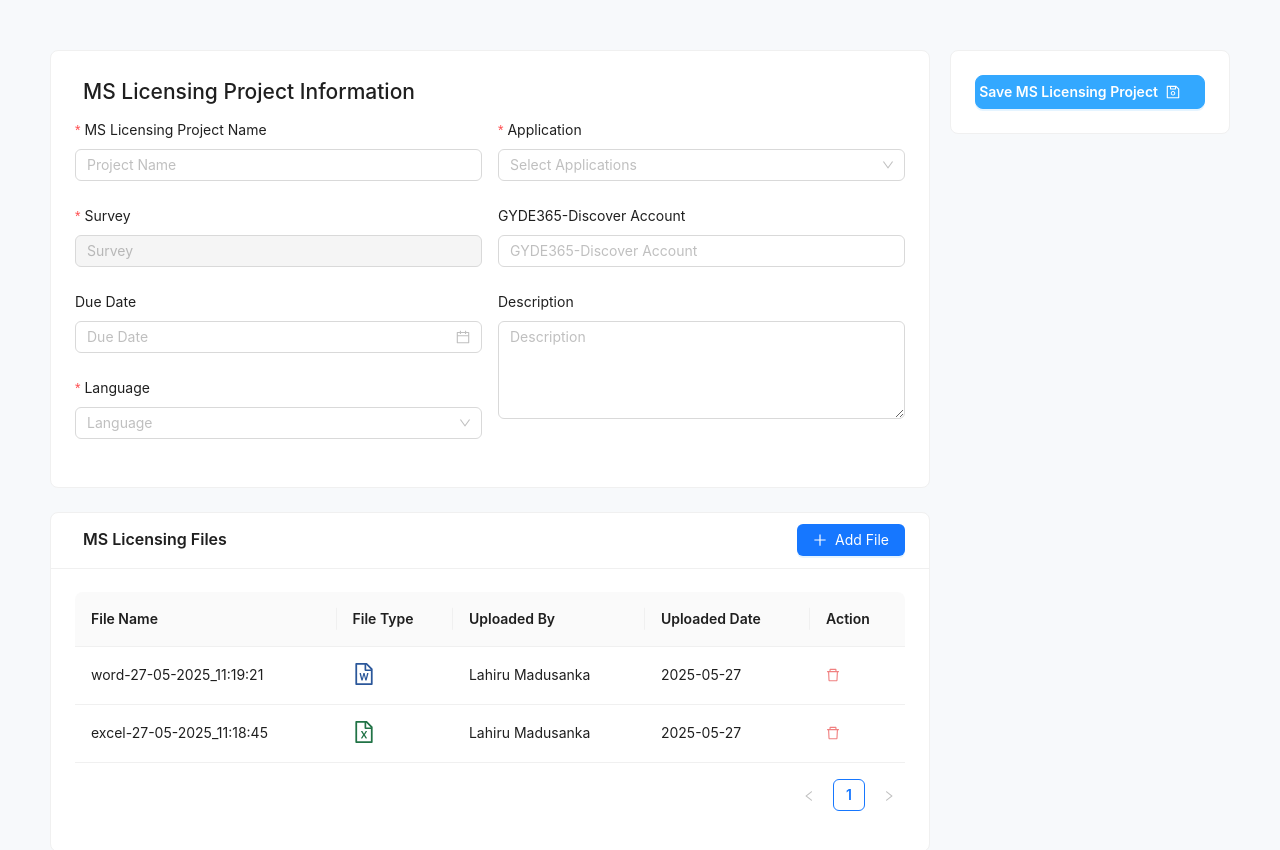
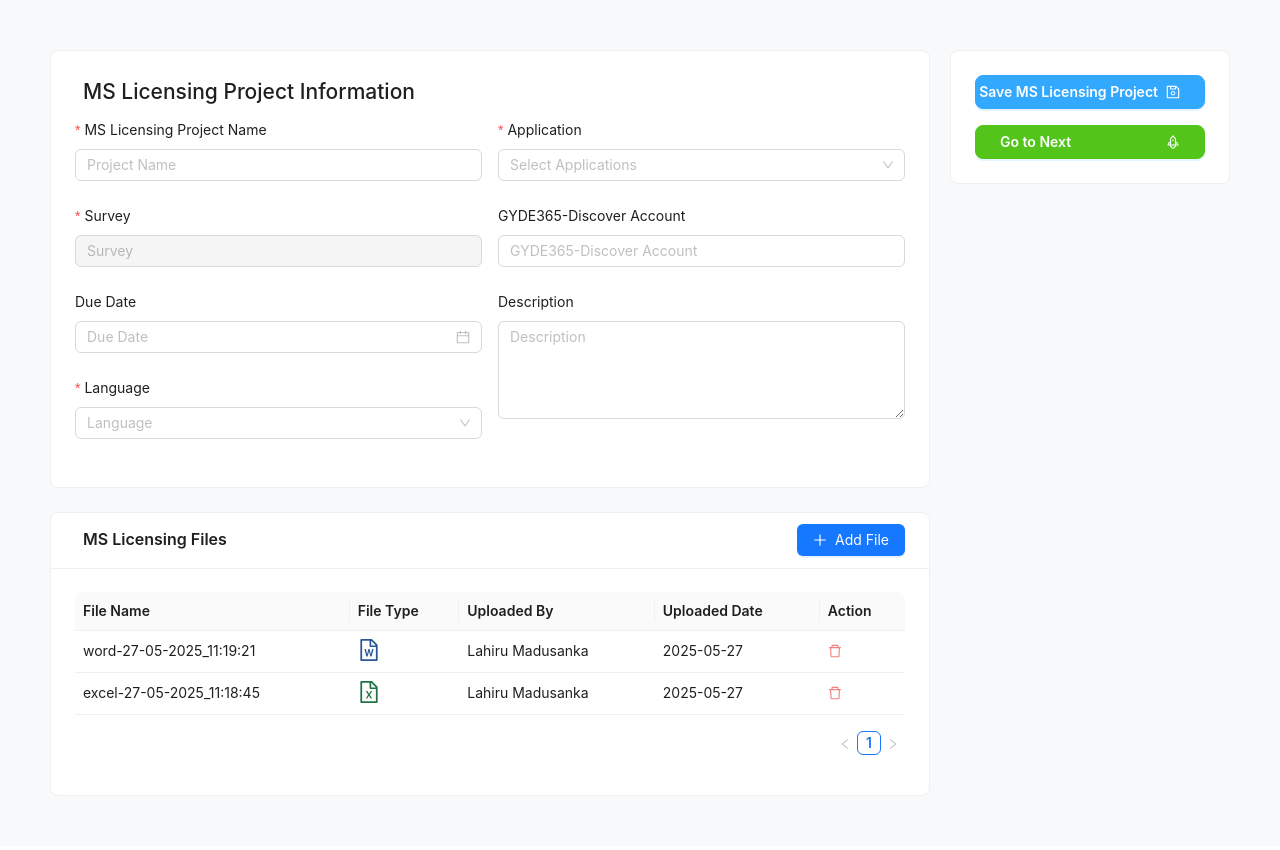
Before and after one commit to KaumadieChamalka/azure-test-app, a React (Create React App) app: page / in a window 1280 px wide. Shown: the top 850 px of the page. Built offline with nearby package versions, Linux system fonts and the light colour scheme.

Commit message:
add next screen changes

```diff
--- a/package.json
+++ b/package.json
@@ -13,6 +13,7 @@
     "prop-types": "^15.8.1",
     "react": "^19.1.0",
     "react-dom": "^19.1.0",
+    "react-router-dom": "^7.6.1",
     "react-scripts": "5.0.1",
     "web-vitals": "^2.1.4"
   },
--- a/src/App.js
+++ b/src/App.js
@@ -1,11 +1,18 @@
 import React from 'react';
+import { BrowserRouter as Router, Routes, Route } from 'react-router-dom';
 import MSLicensingProjectView from './pages/MSLicensingProjectView';
+import NextScreen from './screens/NextScreen';
 import 'antd/dist/reset.css'; // or 'antd/dist/antd.css' for older versions
 import './App.css';
 
 function App() {
   return (
-    <MSLicensingProjectView />
+    <Router>
+      <Routes>
+        <Route path="/" element={<MSLicensingProjectView />} />
+        <Route path="/next-screen" element={<NextScreen />} />
+      </Routes>
+    </Router>
   );
 }
 
--- a/src/components/MSLicensingActions/MSLicensingActions.js
+++ b/src/components/MSLicensingActions/MSLicensingActions.js
@@ -1,8 +1,15 @@
 import React from 'react';
 import { Card, Button } from 'antd';
-import { SaveOutlined } from '@ant-design/icons';
+import { SaveOutlined, RocketOutlined } from '@ant-design/icons';
+import { useNavigate } from 'react-router-dom';
 
-const MSLicensingActions = () =>{
+const MSLicensingActions = () => {
+  const navigate = useNavigate();
+
+  const handleGoToNext = () => {
+    navigate('/next-screen');
+  };
+
   return (
     <Card>
       <Button
@@ -21,13 +28,36 @@ const MSLicensingActions = () =>{
           alignItems: 'center',
           justifyContent: 'space-between',
           padding: '0 24px',
+          marginBottom: 16
         }}
         block
       >
         Save MS Licensing Project
       </Button>
+      <Button
+        type="primary"
+        icon={<RocketOutlined />}
+        iconPosition="end"
+        onClick={handleGoToNext}
+        style={{
+          background: '#52c41a',
+          borderColor: '#52c41a',
+          color: '#fff',
+          borderRadius: 8,
+          fontWeight: 600,
+          fontSize: 14,
+          height: 34,
+          display: 'flex',
+          alignItems: 'center',
+          justifyContent: 'space-between',
+          padding: '0 24px',
+        }}
+        block
+      >
+        Go to Next
+      </Button>
     </Card>
   );
-}
+};
 
 export default MSLicensingActions;
--- a/src/components/MSLicensingFiles/MSLicensingFiles.js
+++ b/src/components/MSLicensingFiles/MSLicensingFiles.js
@@ -125,6 +125,7 @@ const MSLicensingFiles = () => {
         <CommonTable
           columns={columns}
           dataSource={fileData}
+          size="small"
         />
       </Card>
       <MSLicensingFileUploadModal
--- /dev/null
+++ b/src/screens/NextScreen.js
@@ -0,0 +1,101 @@
+import React, { useState } from 'react';
+import { Card, Typography, Input, Select } from 'antd';
+import CommonTable from '../components/CommonTable';
+
+const { Title } = Typography;
+
+const NextScreen = () => {
+  const [dataSource, setDataSource] = useState([
+    {
+      id: 1,
+      name: 'Project 1',
+      application: 'BC',
+      comment: 'Comment 1',
+    },
+    {
+      id: 2,
+      name: 'Project 2',
+      application: 'CRM',
+      comment: 'Comment 2',
+    },
+  ]);
+
+  const applicationOptions = [
+    { value: 'BC', label: 'BC' },
+    { value: 'CRM', label: 'CRM' },
+    { value: 'FSCM', label: 'FSCM' },
+    { value: 'PBI', label: 'PBI' },
+    { value: 'SFDC', label: 'SFDC' }
+  ];
+
+  const handleEdit = (record, field, value) => {
+    const newData = dataSource.map(item => {
+      if (item.id === record.id) {
+        return { ...item, [field]: value };
+      }
+      return item;
+    });
+    setDataSource(newData);
+  };
+
+  const columns = [
+    {
+      title: 'Project Name',
+      dataIndex: 'name',
+      key: 'name',
+      render: (text, record) => (
+        <Input
+          name={`name-${record.id}`}
+          value={text}
+          defaultValue={text}
+          onChange={(e) => handleEdit(record, 'name', e.target.value)}
+          style={{ width: '100%' }}
+        />
+      ),
+    },
+    {
+      title: 'Application',
+      dataIndex: 'application',
+      key: 'application',
+      render: (text, record) => (
+        <Select
+          name={`application-${record.id}`}
+          value={text}
+          defaultValue={text}
+          options={applicationOptions}
+          onChange={(value) => handleEdit(record, 'application', value)}
+          style={{ width: '100%' }}
+        />
+      ),
+    },
+    {
+      title: 'Comment',
+      dataIndex: 'comment',
+      key: 'comment',
+      render: (text, record) => (
+        <Input
+          name={`comment-${record.id}`}
+          value={text}
+          defaultValue={text}
+          onChange={(e) => handleEdit(record, 'comment', e.target.value)}
+          style={{ width: '100%' }}
+        />
+      ),
+    },
+  ];
+
+  return (
+    <div style={{ padding: 50, background: '#f7f9fb', minHeight: '73vh' }}>
+      <Card>
+        <Title level={2}>Next Screen</Title>
+        <CommonTable
+          columns={columns}
+          dataSource={dataSource}
+          size="small"
+        />
+      </Card>
+    </div>
+  );
+};
+
+export default NextScreen;
```
Also changed, not shown: 1 other file (tests, documents, lock files or other folders). Lines whose indentation alone changed are shown as unchanged.
